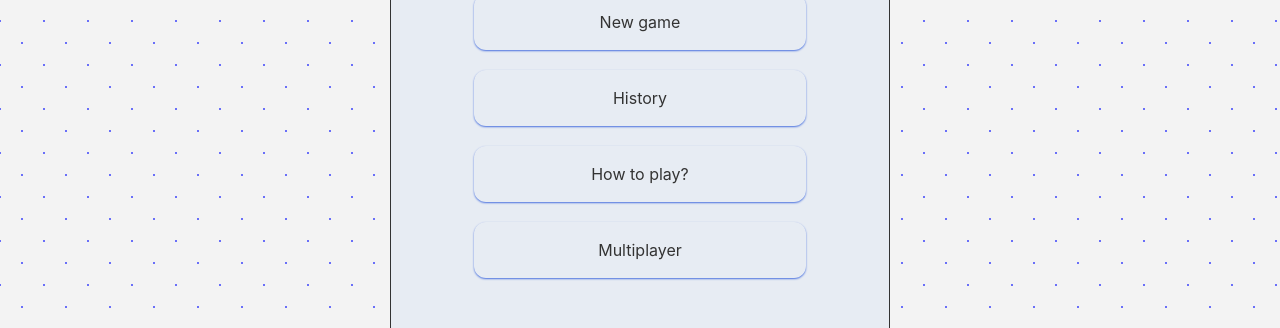
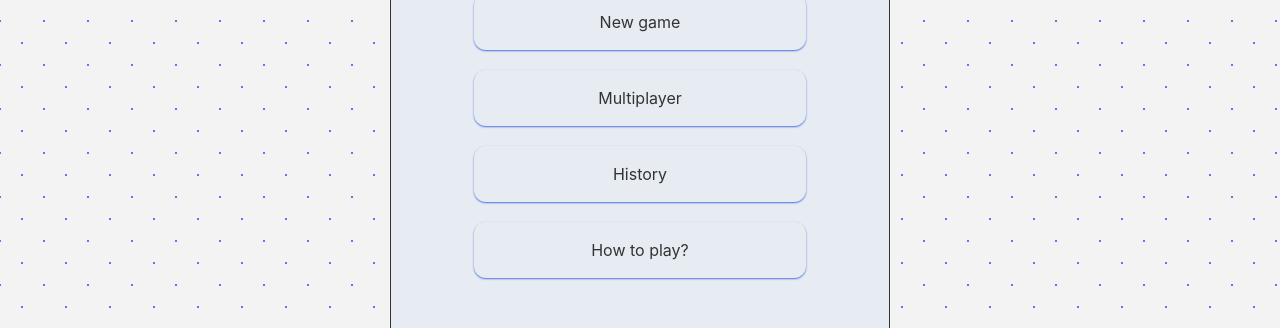
Before and after one commit to nibemo99/react-pyf, a React (Create React App) app: page / in a window 1280 px wide. Shown: the part 243-571 px from the top of the page. Built offline with nearby package versions, Linux system fonts and the light colour scheme; no server answers.

Commit message:
Changed menu disposition

```diff
--- a/src/components/MenuScreen.js
+++ b/src/components/MenuScreen.js
@@ -55,6 +55,12 @@ const MenuScreen = ( { setMainDisplay, calcRandomNumber, setRandomNumber, title,
                     {t( "New game" )}
                 </button>
                 <button
+                    onClick={() => clickHandler( 'multiplayer' )}
+                    className='w-2/3 py-4 rounded-xl shadow-sm shadow-blue-700 hover:bg-blue-700 hover:text-white hover:scale-105 focus:bg-blue-700 focus:text-white focus:scale-105 ease-out duration-500'
+                >
+                    {t( "Multiplayer" )}
+                </button>
+                <button
                     onClick={() => clickHandler( 'hist' )}
                     className='w-2/3 py-4 rounded-xl shadow-sm shadow-blue-700 hover:bg-blue-700 hover:text-white hover:scale-105 focus:bg-blue-700 focus:text-white focus:scale-105 ease-out duration-500'
                 >
@@ -65,12 +71,6 @@ const MenuScreen = ( { setMainDisplay, calcRandomNumber, setRandomNumber, title,
                     className='w-2/3 py-4 rounded-xl shadow-sm shadow-blue-700 hover:bg-blue-700 hover:text-white hover:scale-105 focus:bg-blue-700 focus:text-white focus:scale-105 ease-out duration-500'
                 >
                     {t( "How to play" )}
-                </button>
-                <button
-                    onClick={() => clickHandler( 'multiplayer' )}
-                    className='w-2/3 py-4 rounded-xl shadow-sm shadow-blue-700 hover:bg-blue-700 hover:text-white hover:scale-105 focus:bg-blue-700 focus:text-white focus:scale-105 ease-out duration-500'
-                >
-                    {t( "Multiplayer" )}
                 </button>
 
             </div>
```
